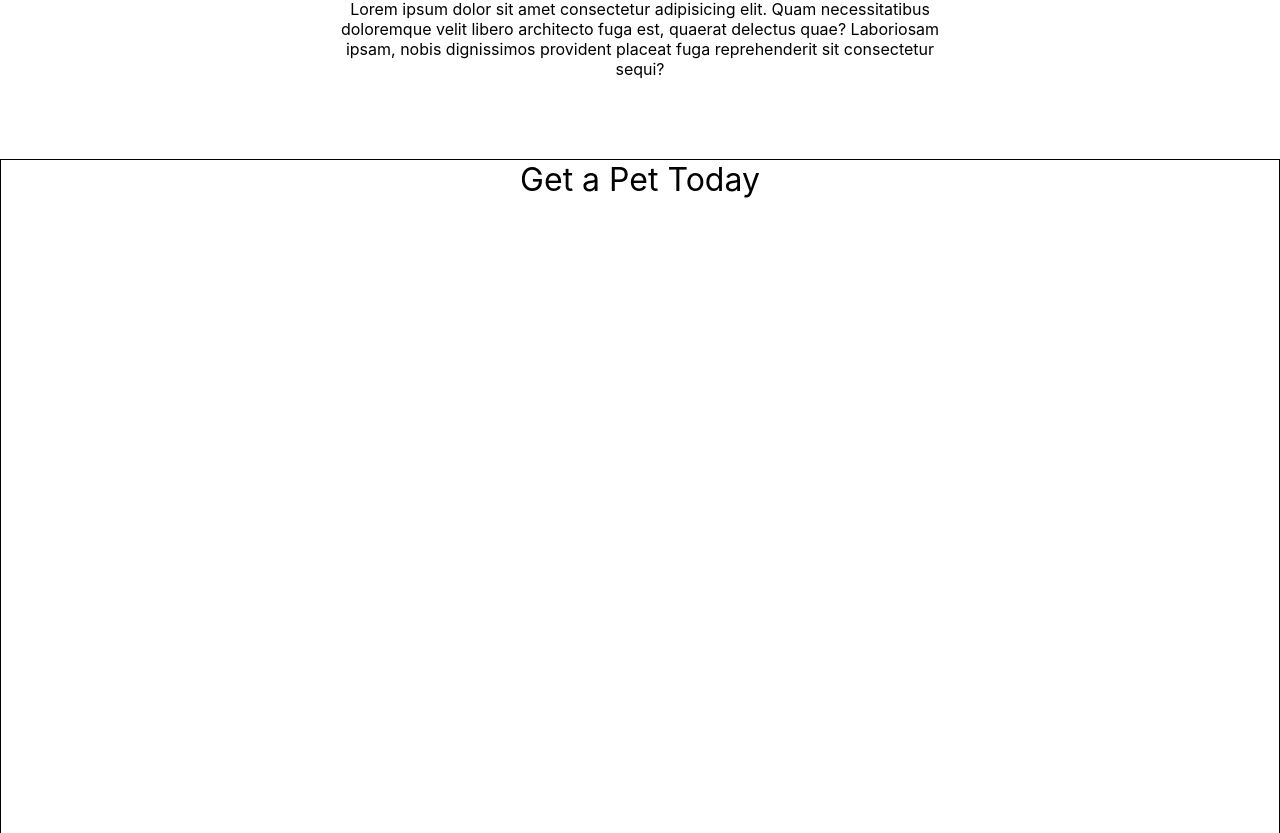
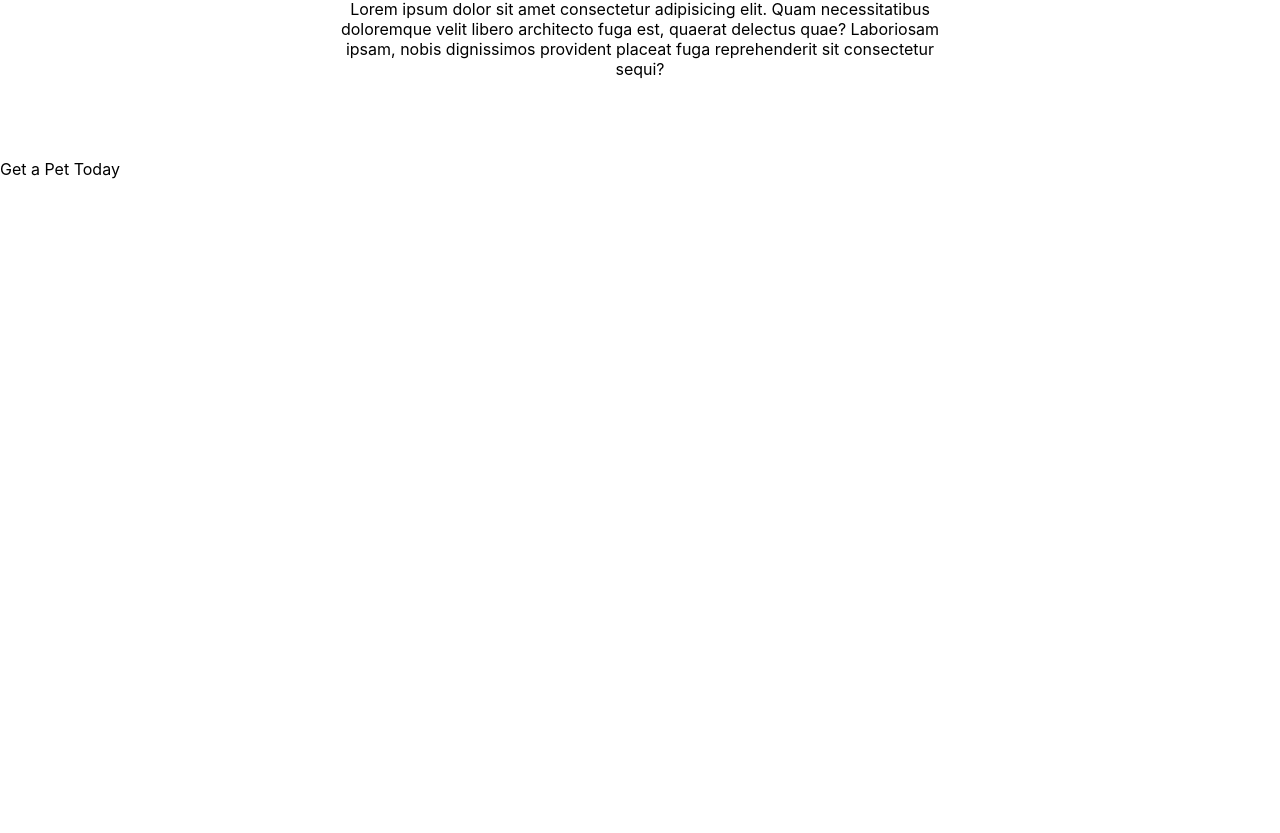
Before and after one commit to charleslukes/pet-store, a React (Create React App) app: page / in a window 1280 px wide. Shown: the part 667-1500 px from the top of the page. Built offline with nearby package versions, Linux system fonts and the light colour scheme.

Commit message:
more styling on landing page for better view

```diff
--- a/src/components/LandingPage.css
+++ b/src/components/LandingPage.css
@@ -1,3 +1,7 @@
+.main-landing{
+  height: 75rem;
+}
+
 .landing-nav{
   position: fixed;
   top: 0;
@@ -24,17 +28,40 @@
 
 }
 
-.info-section p{
-  /* line-height: 2; */
+.main-info{
+  line-height: 1.5;
 }
 
 .landing-sales{
-  text-align: center;
-  border: 1px solid black;
-  height: 50rem;
+
+  height: 100%;
   margin-top: 5rem;
 }
 
-.landing-sales p{
+.landing-sales-title{
+  text-align: center;
   font-size: 2rem;
 }
+
+.sales-card{
+  display: flex;
+  justify-content: center;
+  align-content: center;
+  flex-wrap: wrap;
+}
+
+.sales-btn{
+  text-align: center;
+}
+
+.sales-btn button{
+  background-color: #df5e18;
+  border: none;
+  color: white;
+  padding: 15px 32px;
+  text-align: center;
+  text-decoration: none;
+  display: inline-block;
+  font-size: 16px;
+  outline: none;
+}
```
